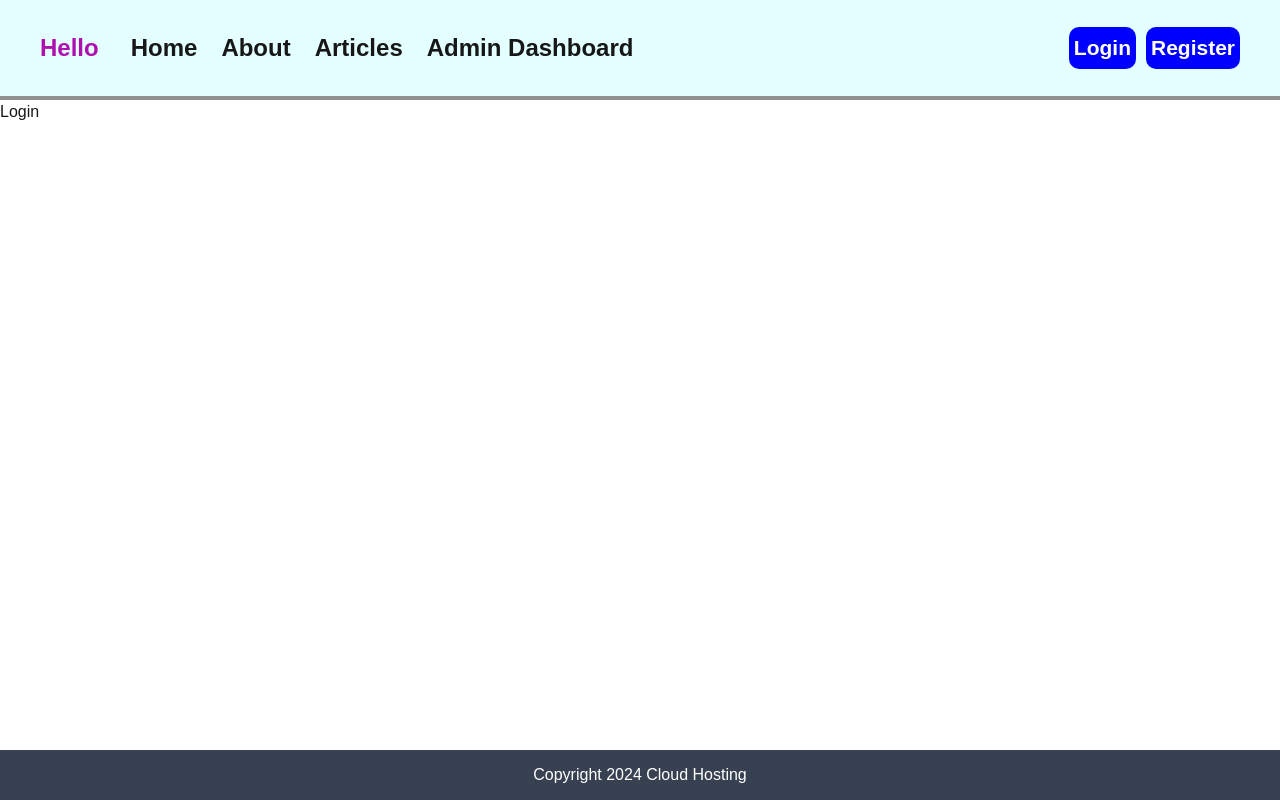
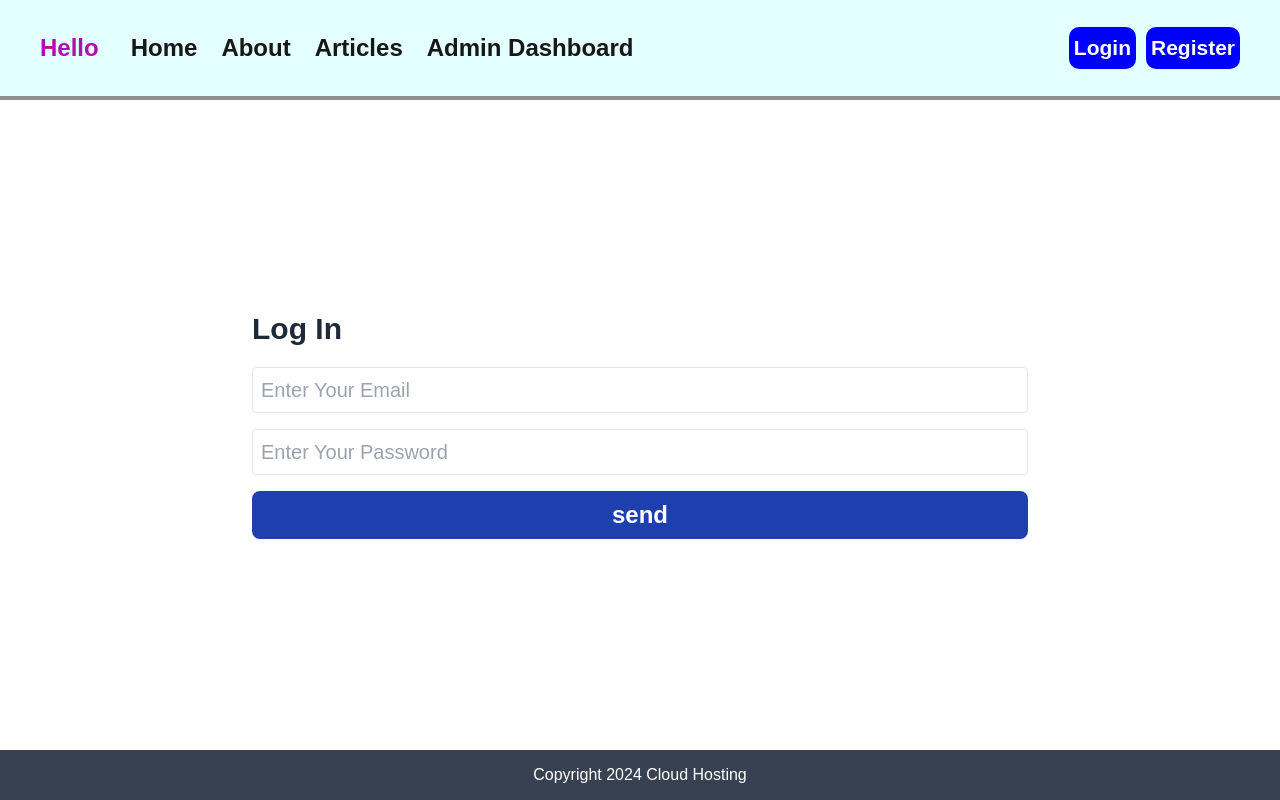
Before and after one commit to abdullahyazgi/project-nextJS, a Next.js app: page /login in a window 1280 px wide. Built offline with nearby package versions, Linux system fonts and the light colour scheme.

Commit message:
Login Design

```diff
--- /dev/null
+++ b/src/app/(user)/login/page.tsx
@@ -0,0 +1,26 @@
+import React from 'react'
+
+const Login = () => {
+  return (
+    <section className="fix-height container m-auto px-7 flex items-center justify-center">
+      <div className="m-auto bg-white rounded-lg p-5 w-full md:w-2/3">
+        <p className="text-3xl font-bold text-gray-800 mb-5">Log In</p>
+        <form className='flex flex-col'>
+          <input
+            className="mb-4 border rounded p-2 text-xl"
+            type="email"
+            placeholder="Enter Your Email"
+          />
+          <input
+            className="mb-4 border rounded p-2 text-xl"
+            type="password"
+            placeholder="Enter Your Password"
+          />
+          <button type='submit' className='text-2xl text-white bg-blue-800 p-2 rounded-lg font-bold'>send</button>
+        </form>
+      </div>
+    </section>
+  );
+}
+
+export default Login
--- /dev/null
+++ b/src/app/(user)/register/page.tsx
@@ -0,0 +1,7 @@
+import React from 'react'
+
+const Register = () => {
+  return <div className="fix-height">Register</div>;
+}
+
+export default Register
--- /dev/null
+++ b/src/app/cart/[...products]/page.tsx
@@ -0,0 +1,17 @@
+interface ProductsPageProps {
+  params: {products: string[]}
+}
+
+const ProductsPage = ({params}:ProductsPageProps) => {
+  return (
+    <div className="fix-height text-3xl font-bold p-5">
+    ProductsPage
+    <ul className="mt-7">
+      {params.products.map(route => (
+        <li className="font-normal text-xl text-gray-600">{route}</li>
+      ))}
+    </ul>
+    </div>
+)}
+
+export default ProductsPage
```
